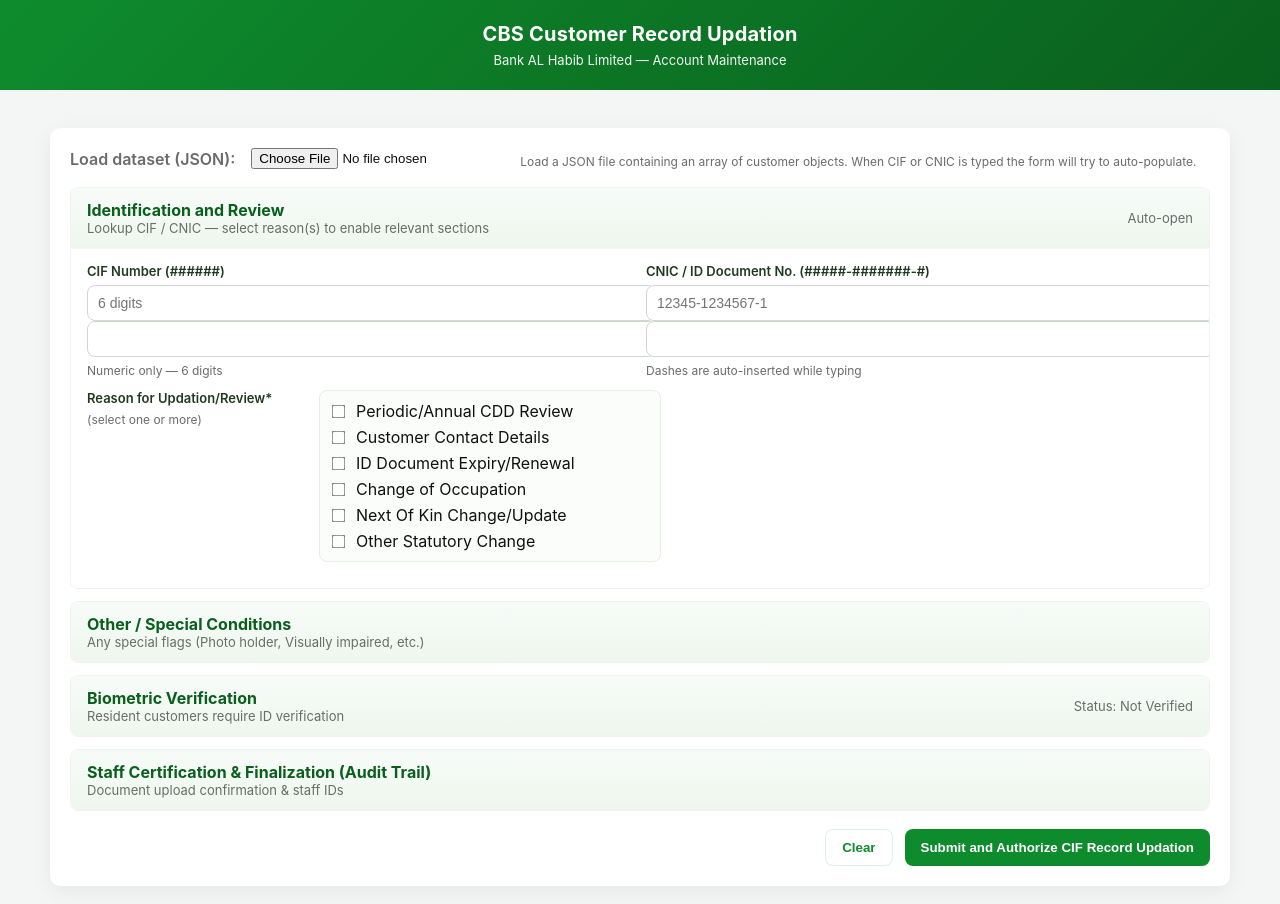
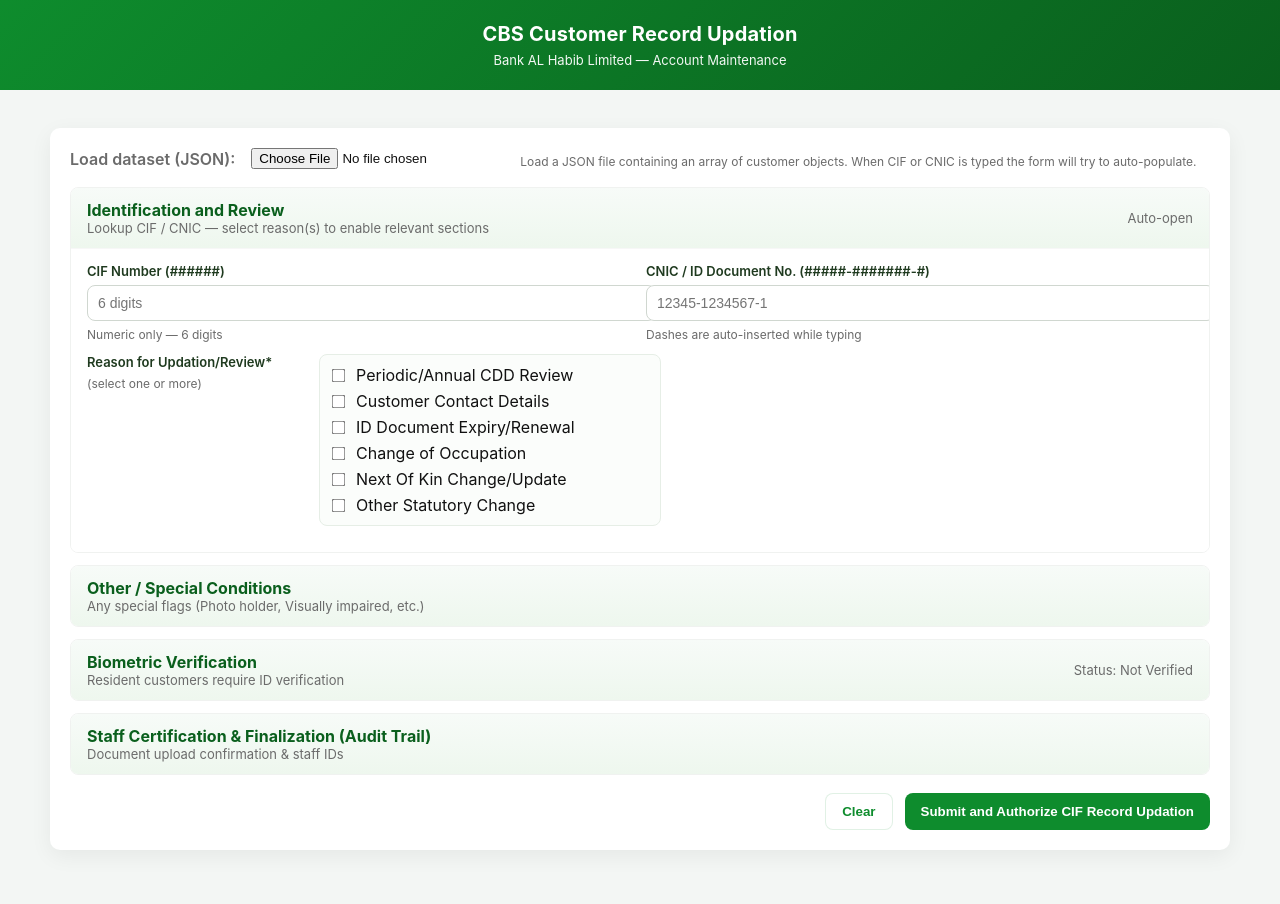
Before and after one commit to mr05967/Account-Maintenance-Form, a plain HTML site: page index.html in a window 1280 px wide. Drawn offline with Linux system fonts and the light colour scheme.

Commit message:
Update index.html

```diff
--- a/index.html
+++ b/index.html
@@ -133,14 +133,12 @@
             <div class="col">
               <label class="field-label">CIF Number (######)</label>
               <input id="cif" type="text" maxlength="6" placeholder="6 digits" />
-              <input type="text" id="cifInput" oninput="formatCIF(this); autoPopulate();">
               <div class="hint">Numeric only — 6 digits</div>
             </div>
 
             <div class="col">
               <label class="field-label">CNIC / ID Document No. (#####-#######-#)</label>
               <input id="cnic" type="text" maxlength="15" placeholder="12345-1234567-1" />
-              <input type="text" id="cnicInput" oninput="formatCNIC(this); autoPopulate();">
               <div class="hint">Dashes are auto-inserted while typing</div>
             </div>
           </div>
```
